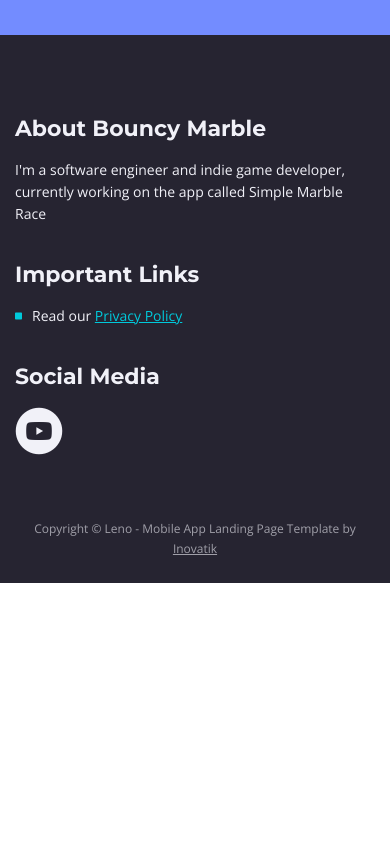
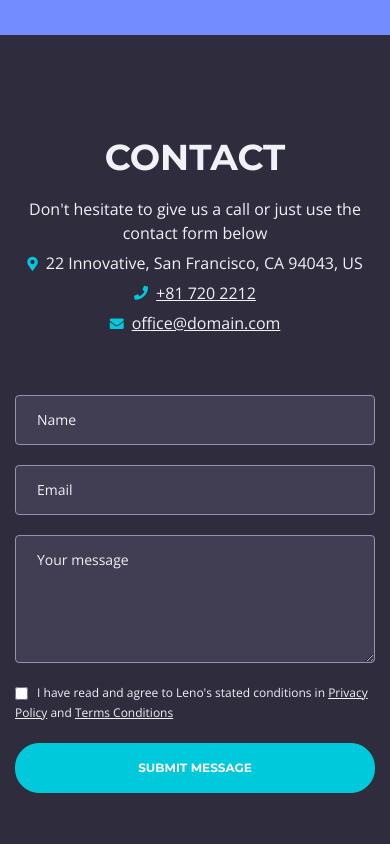
Before and after one commit to bouncymarble/bouncymarble.github.io, a plain HTML site: page index.html in a window 390 px wide. Shown: the part 2300-3144 px from the top of the page. Before the commit the page ends 2883 px from the top, so only its background shows below. Drawn offline with nearby package versions, Linux system fonts and the light colour scheme.

Commit message:
Update index.html

```diff
--- a/index.html
+++ b/index.html
@@ -73,6 +73,9 @@
                 </li>
                 <li class="nav-item">
                     <a class="nav-link page-scroll" href="privacy-policy.html">PRIVACY POLICY</a>
+                </li>
+                <li class="nav-item">
+                    <a class="nav-link page-scroll" href="#contact">CONTACT</a>
                 </li>
             </ul>
             <span class="nav-item social-icons">
@@ -251,6 +254,54 @@
     </div> <!-- end of basic-1 -->
     <!-- end of video -->
 
+    <div id="contact" class="form">
+        <div class="container">
+            <div class="row">
+              <div class="col-lg-12">
+                <h2>CONTACT</h2>
+                <ul class="list-unstyled li-space-lg">
+                  <li class="address">Don't hesitate to give us a call or just use the contact form below</li>
+                  <li> <i class="fas fa-map-marker-alt"></i>22 Innovative, San Francisco, CA 94043, US</li>
+                  <li> <i class="fas fa-phone"></i><a class="blue" href="https://www.free-css.com/free-css-templates">+81 720 2212</a></li>
+                  <li> <i class="fas fa-envelope"></i><a class="blue" href="https://www.free-css.com/free-css-templates">office@domain.com</a></li>
+                </ul>
+              </div>
+            </div>
+            <div class="row">
+              <div class="col-lg-6 offset-lg-3">
+                <form action="#" method="post" id="contactForm" data-toggle="validator" data-focus="false">
+                  <div class="form-group">
+                    <input type="text" class="form-control-input" id="cname" required="">
+                    <label class="label-control" for="cname">Name</label>
+                    <div class="help-block with-errors"></div>
+                  </div>
+                  <div class="form-group">
+                    <input type="email" class="form-control-input" id="cemail" required="">
+                    <label class="label-control" for="cemail">Email</label>
+                    <div class="help-block with-errors"></div>
+                  </div>
+                  <div class="form-group">
+                    <textarea class="form-control-textarea" id="cmessage" required=""></textarea>
+                    <label class="label-control" for="cmessage">Your message</label>
+                    <div class="help-block with-errors"></div>
+                  </div>
+                  <div class="form-group checkbox">
+                    <input type="checkbox" id="cterms" value="Agreed-to-Terms" required="">
+                    I have read and agree to Leno's stated conditions in <a href="pages/privacy-policy.php">Privacy Policy</a> and <a href="pages/terms-conditions.php">Terms Conditions</a>
+                    <div class="help-block with-errors"></div>
+                  </div>
+                  <div class="form-group">
+                    <button type="submit" class="form-control-submit-button">SUBMIT MESSAGE</button>
+                  </div>
+                  <div class="form-message">
+                    <div id="cmsgSubmit" class="h3 text-center hidden"></div>
+                  </div>
+                </form>
+              </div>
+            </div>
+        </div>
+    </div>
+
     <!-- Footer -->
     <div class="footer">
         <div class="container">
```
